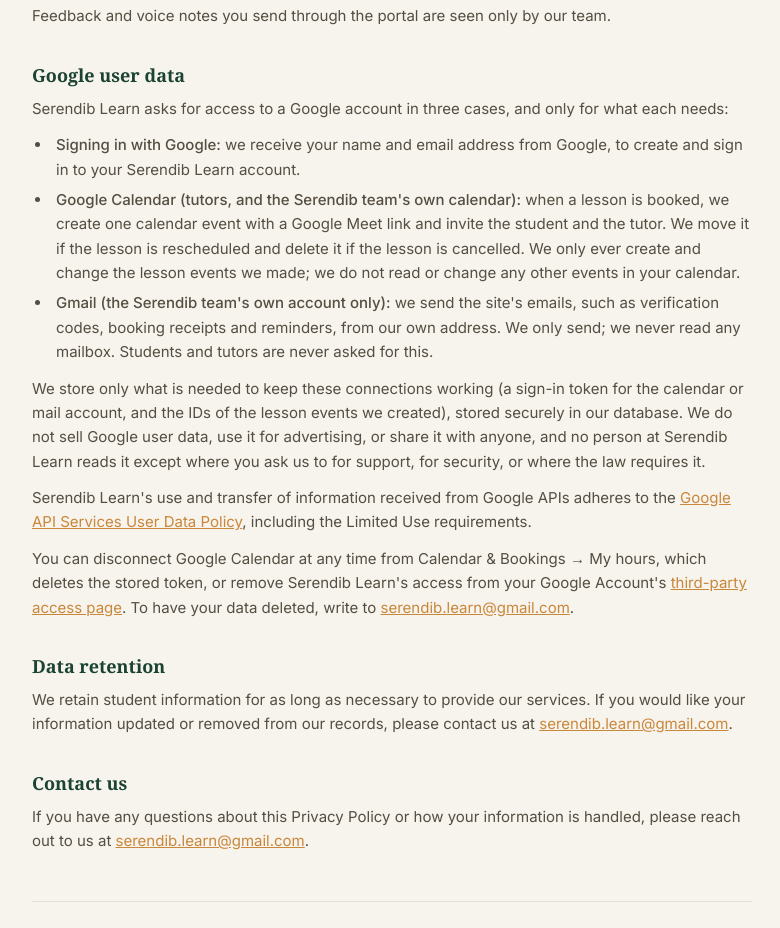
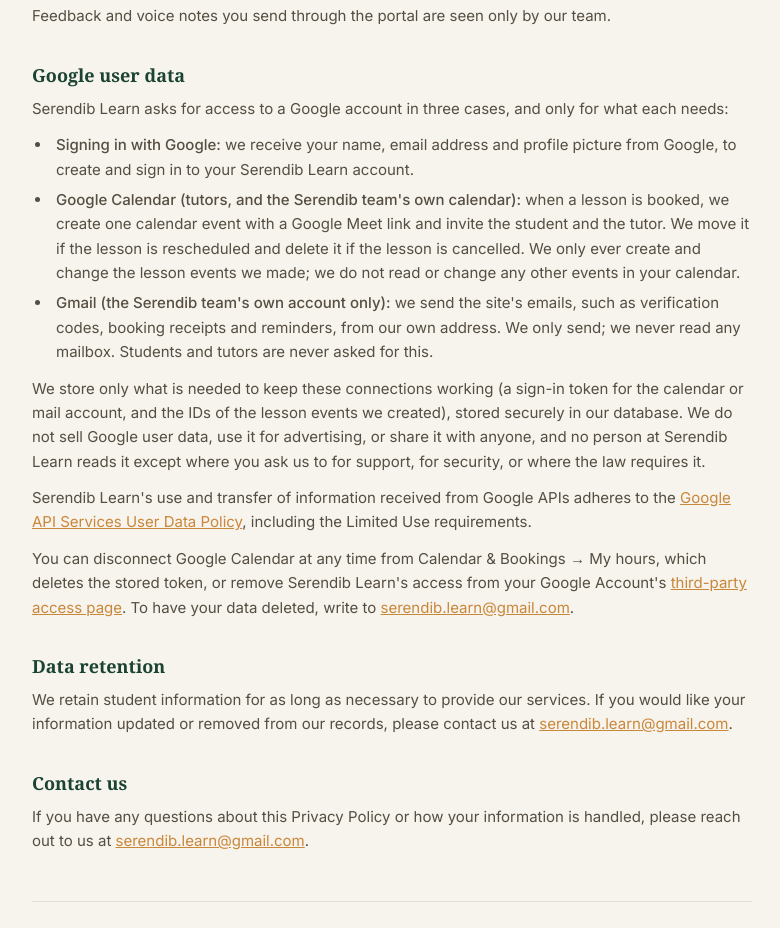
Before and after one commit to Serendib-Learn/serendib-learn-webapp, a Next.js app: page /privacy in a window 1280 px wide. Shown: the part 960-1888 px from the top of the page, without its empty margins (248-1028 px from the left). Built offline with nearby package versions, Linux system fonts and the light colour scheme; no server answers.

Commit message:
privacy: sign-in with Google also keeps the profile picture
Co-Authored-By: Claude Opus 5.5 <noreply@anthropic.com>

```diff
--- a/src/app/(public)/privacy/page.tsx
+++ b/src/app/(public)/privacy/page.tsx
@@ -78,8 +78,8 @@ export default function PrivacyPage() {
         <p>Serendib Learn asks for access to a Google account in three cases, and only for what each needs:</p>
         <ul className="list-disc space-y-1 pl-5">
           <li>
-            <span className="font-medium">Signing in with Google:</span> we receive your name and email address from
-            Google, to create and sign in to your Serendib Learn account.
+            <span className="font-medium">Signing in with Google:</span> we receive your name, email address and
+            profile picture from Google, to create and sign in to your Serendib Learn account.
           </li>
           <li>
             <span className="font-medium">Google Calendar (tutors, and the Serendib team&apos;s own calendar):</span>{" "}
```
